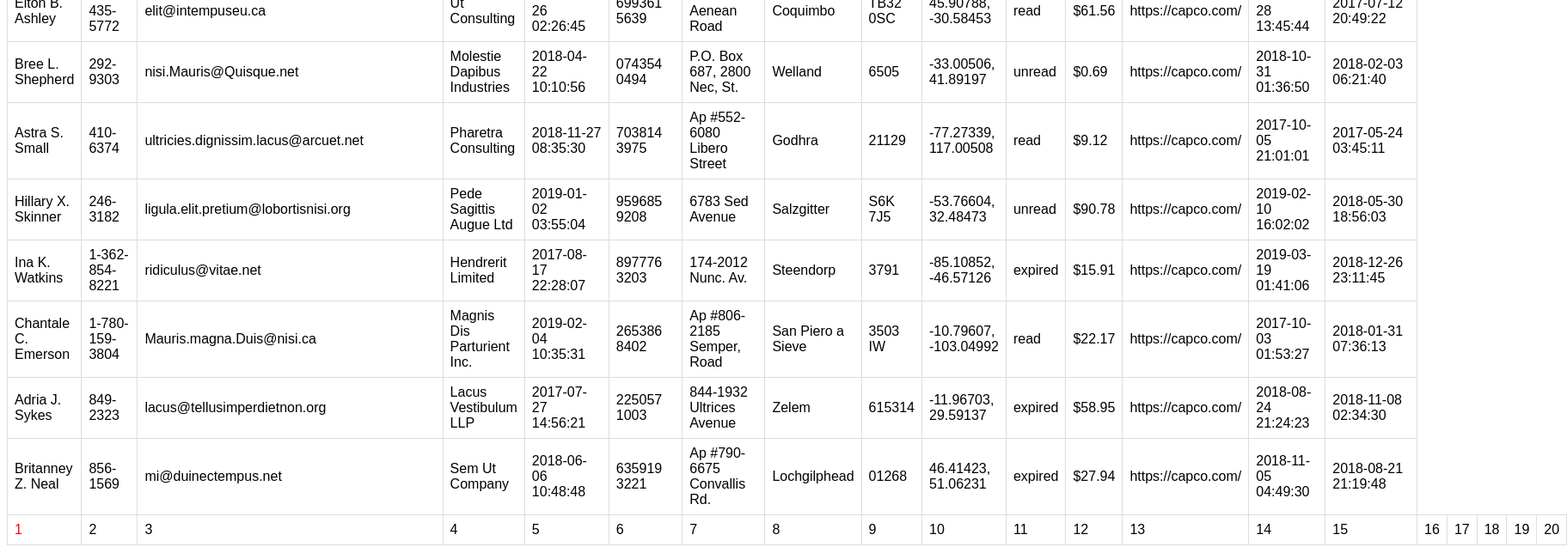
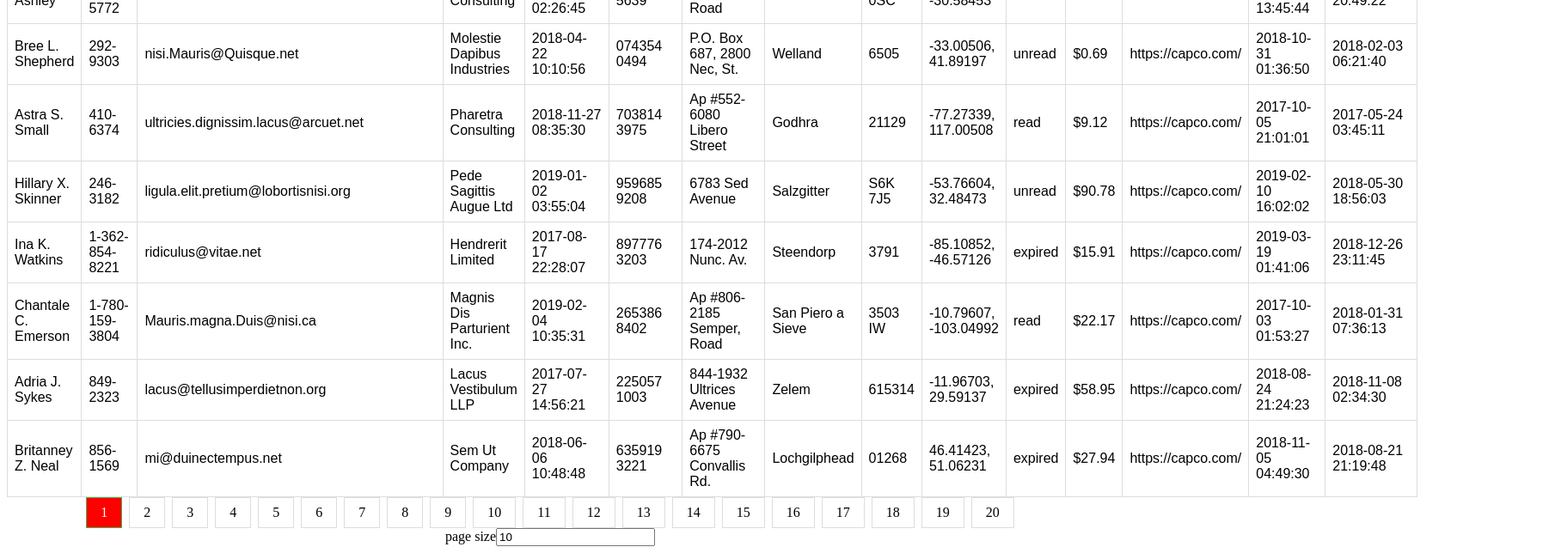
Before and after one commit to nikhildirb9/angular-datatable, an Angular app: page / in a window 1280 px wide. Shown: the part 265-909 px from the top of the page at 86% size, 1823 px wide, since content can reach past the window. Built offline with nearby package versions, Linux system fonts and the light colour scheme.

Commit message:
2 files modified

```diff
--- a/src/app/components/ng-datatable-component/ng-datatable-component.component.css
+++ b/src/app/components/ng-datatable-component/ng-datatable-component.component.css
@@ -16,3 +16,29 @@ td, th {
   color: red;
   font-size: bold;
 }
+
+.center {
+  text-align: center;
+}
+
+.pagination {
+  display: inline-block;
+}
+
+.pagination a {
+  color: black;
+  float: left;
+  padding: 8px 16px;
+  text-decoration: none;
+  transition: background-color .3s;
+  border: 1px solid #ddd;
+  margin: 0 4px;
+}
+
+.pagination a.active {
+  background-color: red;
+  color: white;
+  border: 1px solid #4CAF50;
+}
+
+.pagination a:hover:not(.active) {background-color: #ddd;}
--- a/src/app/components/ng-datatable-component/ng-datatable-component.component.html
+++ b/src/app/components/ng-datatable-component/ng-datatable-component.component.html
@@ -1,11 +1,5 @@
 <div>
-    <div class="form-group">
-        <label for="page size">page size</label>
-        <input type="number" class="form-control"
-          [(ngModel)]="page.size"
-          (keydown.enter)="updateTable()"
-         id="pageSize">
-      </div>
+
     <table *ngIf="employees">
         <!-- ADD HEADERS -->
         <tr>
@@ -17,16 +11,23 @@
         <tr *ngFor="let employee of paginated_employees">
             <td *ngFor="let col of columns">{{employee[col]}}</td>
         </tr>
-        <tfoot>
-    <tr>
-       <td (click)="showPageData(i)" *ngFor="let item of [].constructor(pages); let i=index"
+
+    </table>
+    <div class="center">
+      <div class="pagination">
+       <a (click)="showPageData(i)" *ngFor="let item of [].constructor(pages); let i=index"
        [class.active]="page.number === i"
        >
 
       <span> {{i+1}}</span>
-    </td>
-    </tr>
-  </tfoot>
-    </table>
+    </a>
+    </div>
+        <div class="form-group">
+        <label for="page size">page size</label>
+        <input type="number" class="form-control"
+          [(ngModel)]="page.size"
+          (keydown.enter)="updateTable()"
+         id="pageSize">
+      </div>
 
 </div>
```
